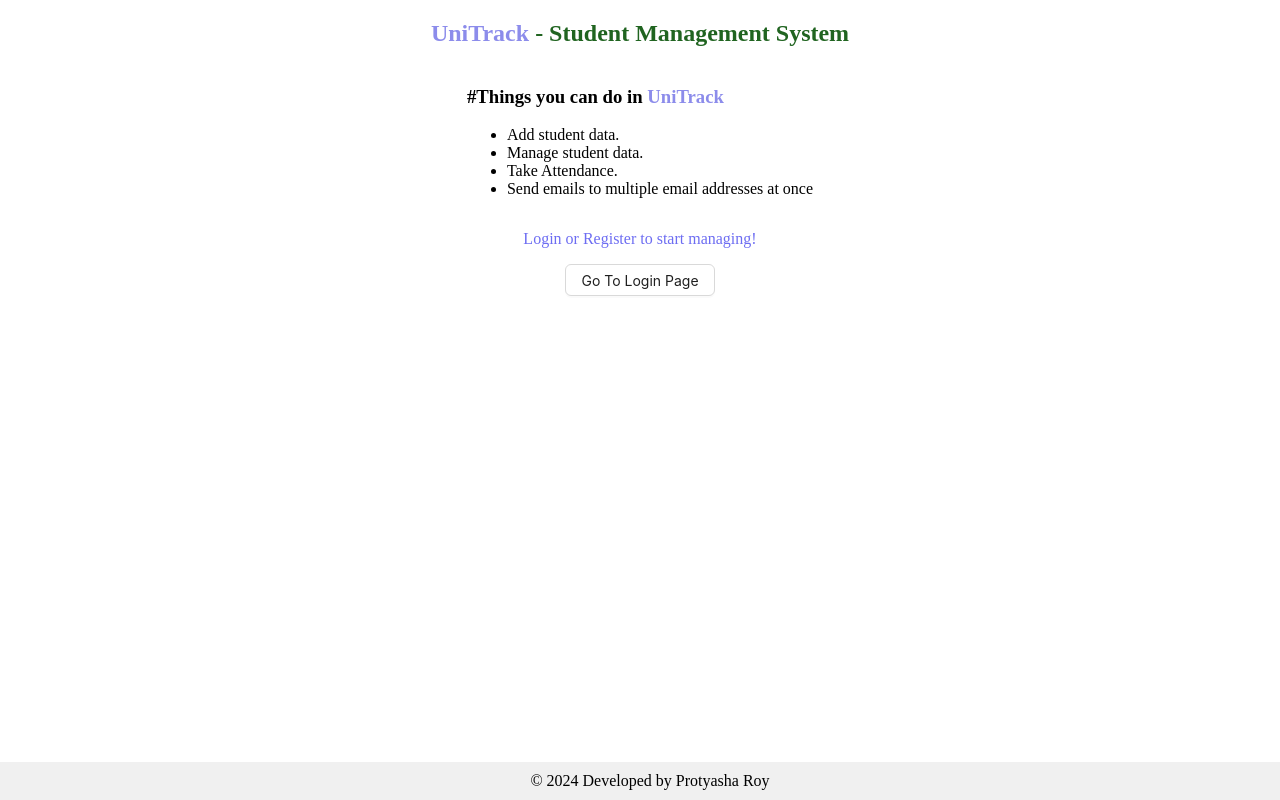
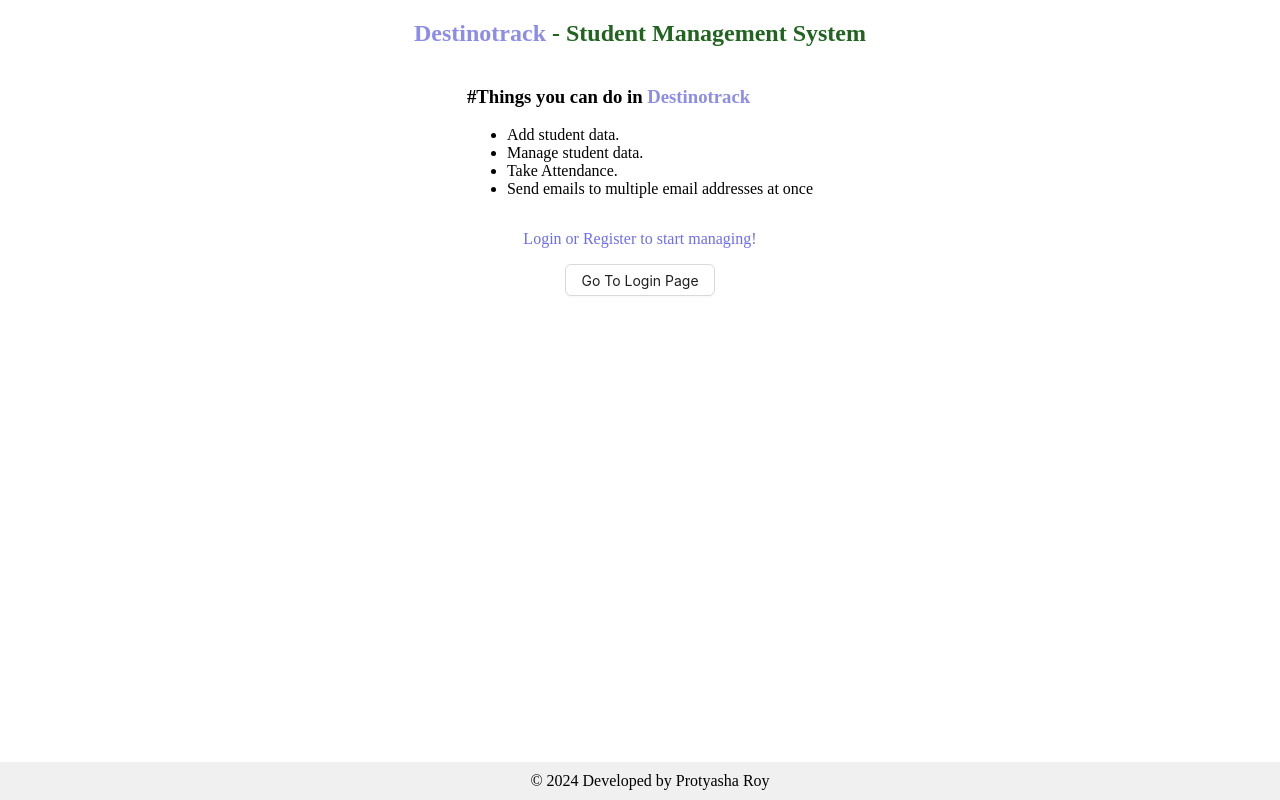
Before and after one commit to Protyasha-Roy/destinotrack, a React (Create React App) app in the folder destinotrack-client/: page / in a window 1280 px wide. Built offline with nearby package versions, Linux system fonts and the light colour scheme.

Commit message:
changed few from uni to destino

```diff
--- a/destinotrack-client/src/components/DefaultHome/DefaultHome.js
+++ b/destinotrack-client/src/components/DefaultHome/DefaultHome.js
@@ -9,10 +9,10 @@ const DefaultHome = () => {
 
     return(
         <section>
-            <h2 className='headingText'><span className='appName'>UniTrack</span> - Student Management System</h2>
+            <h2 className='headingText'><span className='appName'>Destinotrack</span> - Student Management System</h2>
             <div className='container'>
                 <div className='centeredDiv'>
-                    <h3>#Things you can do in <span className='appName'>UniTrack</span></h3>
+                    <h3>#Things you can do in <span className='appName'>Destinotrack</span></h3>
                     <ul>
                         <li>Add student data.</li>
                         <li>Manage student data.</li>
--- a/destinotrack-client/src/components/Header/Header.js
+++ b/destinotrack-client/src/components/Header/Header.js
@@ -4,7 +4,7 @@ import { Link } from 'react-router-dom'
 export default function Header() {
   return (
     <div className='spacedDiv w-3 m-auto'>
-        <h2 className='appName'>UniTrack</h2>
+        <h2 className='appName'>Destinotrack</h2>
         <Link to='/'>Go Back</Link>
     </div>
   )
--- a/destinotrack-client/src/components/HomeDash/HomeDash.js
+++ b/destinotrack-client/src/components/HomeDash/HomeDash.js
@@ -50,7 +50,7 @@ export default function HomeDash() {
 
   return (
     <section>
-        <h2 className='headingText'><span className='appName'>UniTrack</span> - Student Management System</h2>
+        <h2 className='headingText'><span className='appName'>Destinotrack</span> - Student Management System</h2>
         <div className='container'>
                 <div className='container pointer'>
                     <div onClick={() => navigate(`/userProfile`)} className='border p-5 m-5 container'>
```
